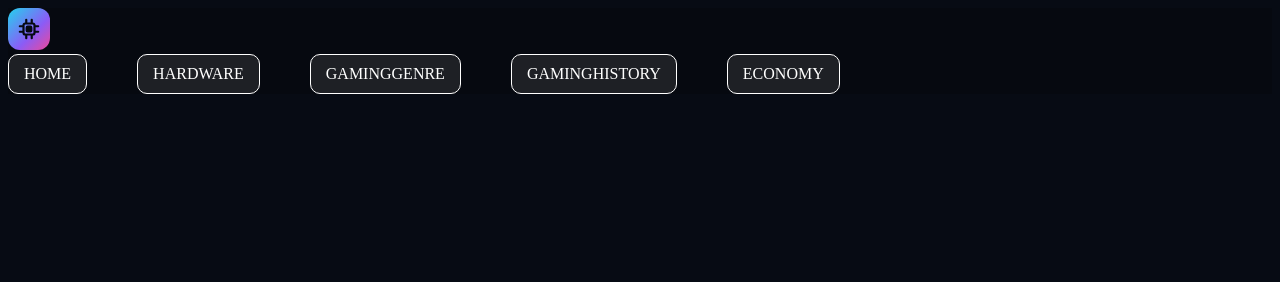
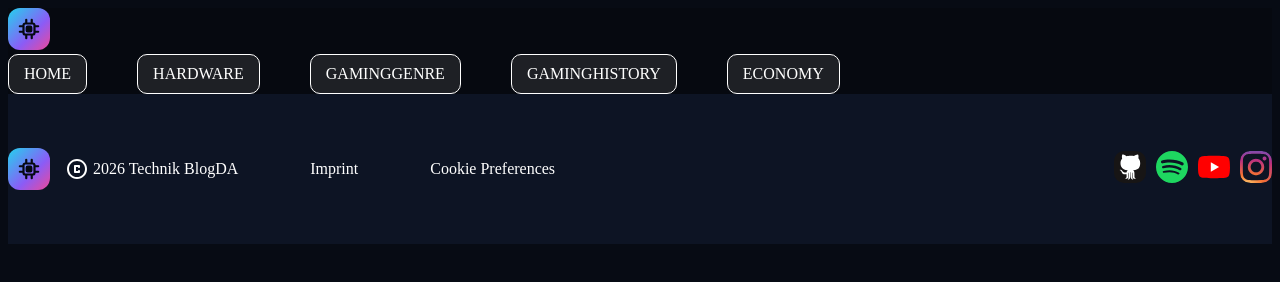
Before and after one commit to Nemesisov/TechnikBlogDA, a plain HTML site: page gaming_economy_and_history.html in a window 1280 px wide. Drawn offline with Linux system fonts and the light colour scheme.

Commit message:
feat:added footer in geah.html

```diff
--- a/gaming_economy_and_history.html
+++ b/gaming_economy_and_history.html
@@ -36,8 +36,34 @@
     <main>
 
     </main>
-    <footer>
-
+    <footer class="section-footer">
+        <div class="footer-text">
+            <div class="footer-text-copyright">
+                <div class="footer-text-svg">
+                    <img src="./assets/svg/logo.svg" alt="logo">
+                    <img src="./assets/svg/copyright.svg" alt="copyright">
+                </div>
+                <p>
+                    2026 Technik <span class="--colorwave">BlogDA</span>
+                </p>
+            </div>
+            <p>
+                Imprint
+            </p>
+            <p>
+                Cookie Preferences
+            </p>
+        </div>
+        <div class="footer-link">
+            <a href="https://github.com/Nemesisov/TechnikBlogDA" target="_blank"><img src="./assets/svg/github-tile.svg"
+                    alt="github"></a>
+            <a href="https://open.spotify.com/playlist/3ZxEQBbPh4H6SnCs7jdGDr?si=bb5fd0c49d204471" target="_blank"><img
+                    src="./assets/svg/spotify-icon.svg" alt="spotify"></a>
+            <a href="https://www.youtube.com/shorts/ydZXs1szk7M" target="_blank"><img
+                    src="./assets/svg/youtube-icon.svg" alt="youtube"></a>
+            <a href="https://www.instagram.com/" target="_blank"><img src="./assets/svg/instagram-icon.svg"
+                    alt="instagram"></a>
+        </div>
     </footer>
 </body>
 
```
